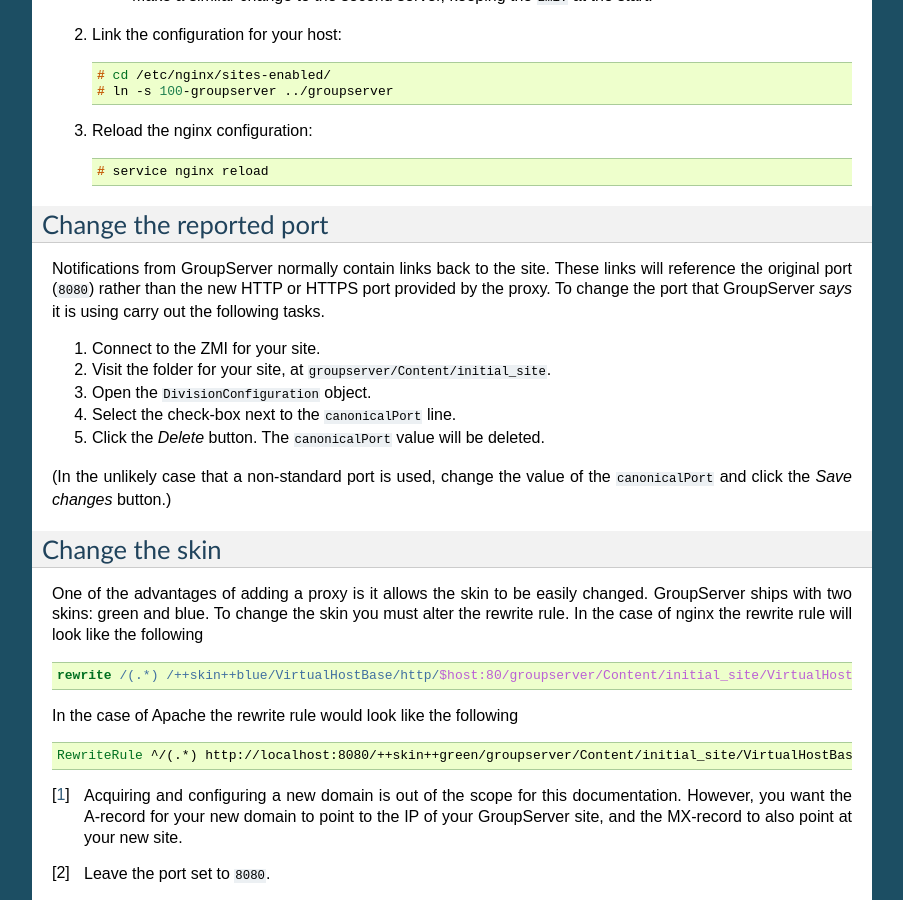
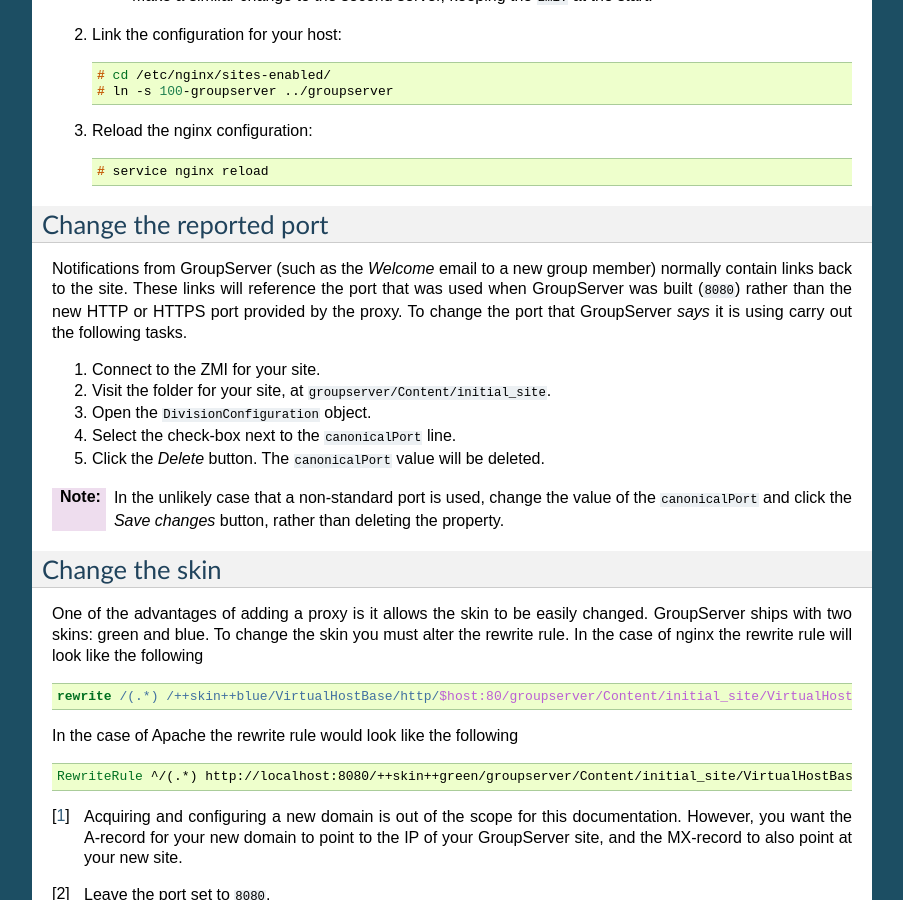
Before and after one commit to groupserver/buildout, a Sphinx documentation site: the page built from docs/proxy-configure.rst, in a window 1280 px wide and 900 px high, scrolled down 2306 px. Shown: the whole window, without its empty margins (198-1101 px from the left). Built offline with Sphinx 7.4.7, drawn with Linux system fonts in a browser that asks for light colours.

Commit message:
Further workding improvements.

```diff
--- a/docs/proxy-configure.rst
+++ b/docs/proxy-configure.rst
@@ -162,11 +162,12 @@
 Change the reported port
 ========================
 
-Notifications from GroupServer normally contain links back to the
-site. These links will reference the original port (``8080``)
-rather than the new HTTP or HTTPS port provided by the proxy. To
-change the port that GroupServer *says* it is using carry out the
-following tasks.
+Notifications from GroupServer (such as the *Welcome* email to a
+new group member) normally contain links back to the site. These
+links will reference the port that was used when GroupServer was
+built (``8080``) rather than the new HTTP or HTTPS port provided
+by the proxy. To change the port that GroupServer *says* it is
+using carry out the following tasks.
 
 #.  Connect to the ZMI for your site.
 #.  Visit the folder for your site, at
@@ -176,9 +177,9 @@
 #.  Click the *Delete* button. The ``canonicalPort`` value will
     be deleted.
 
-(In the unlikely case that a non-standard port is used, change
-the value of the ``canonicalPort`` and click the *Save changes*
-button.)
+:Note: In the unlikely case that a non-standard port is used,
+       change the value of the ``canonicalPort`` and click the
+       *Save changes* button, rather than deleting the property.
 
 Change the skin
 ===============
```
